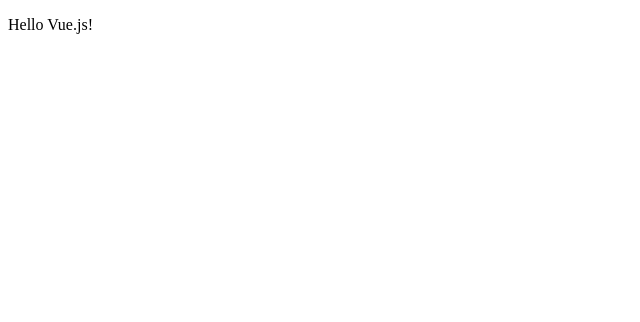
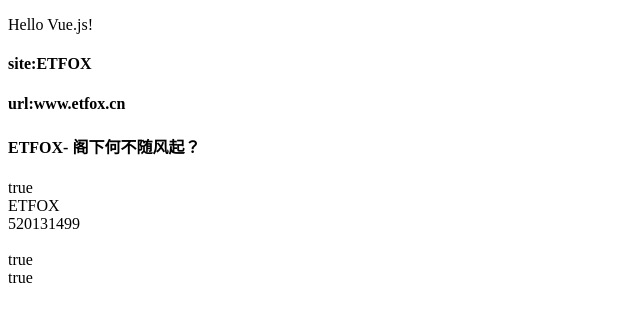
Before and after one commit to ETFOX/Vue, a plain HTML site: page index.html in a window 1280 px wide. Shown: the whole page, without its empty margins (0-640 px from the left). Drawn offline with Linux system fonts and the light colour scheme.

Commit message:
第三次提交

```diff
--- a/index.html
+++ b/index.html
@@ -1,22 +1,64 @@
 <!DOCTYPE html>
 <html>
+
 	<head>
 		<meta charset="utf-8">
 		<title>Vue 测试实例</title>
 		<script src="js/vue.js"></script>
 	</head>
+
 	<body>
 		<div id="app">
 			<p>{{ message }}</p>
 		</div>
-
+		<div id="vue_det">
+			<h4>site:{{site}}</h4>
+			<h4>url:{{url}}</h4>
+			<h4>{{details()}}</h4>
+		</div>
 		<script>
+			//demo1
 			new Vue({
 				el: '#app',
 				data: {
 					message: 'Hello Vue.js!'
 				}
-})
+			});
+
+//			demo2
+//{{ }} 用于输出对象的属性核函数返回值
+			var data = {//用于定义属性
+					site: "Vue 起步",
+					url: "www.etfox.cn",
+					alexa: "10000"
+			};
+			var vm = new Vue({
+					el:"#vue_det",
+					data:data,
+					methods:{//用于定义函数，可以使用 return 来返回函数值
+						details: function(){
+							return this.site + "- 阁下何不随风起？";
+						}
+					}
+				});
+			//它们引用相同的对象！
+			document.write(vm.a === data.a);
+			document.write("<br>")
+			//设置属性也会影响到原始数据
+			vm.site = "ETFOX";
+			document.write(data.site+"<br>")
+			//反之亦然
+			data.alexa = 520131499;
+			document.write(vm.alexa)
+
+			document.write("<br>") // true
+			document.write("<br>") // true
+
+			//除了数据属性，Vue 实例还提供了一些有用的实例属性与方法。
+			//它们都有前缀 $，以便与用户定义的属性区分开来。
+			document.write(vm.$data === data) // true
+			document.write("<br>") // true
+			document.write(vm.$el === document.getElementById('vue_det')) // true
 		</script>
 	</body>
 </html>
```
Lines whose indentation alone changed are shown as unchanged.
